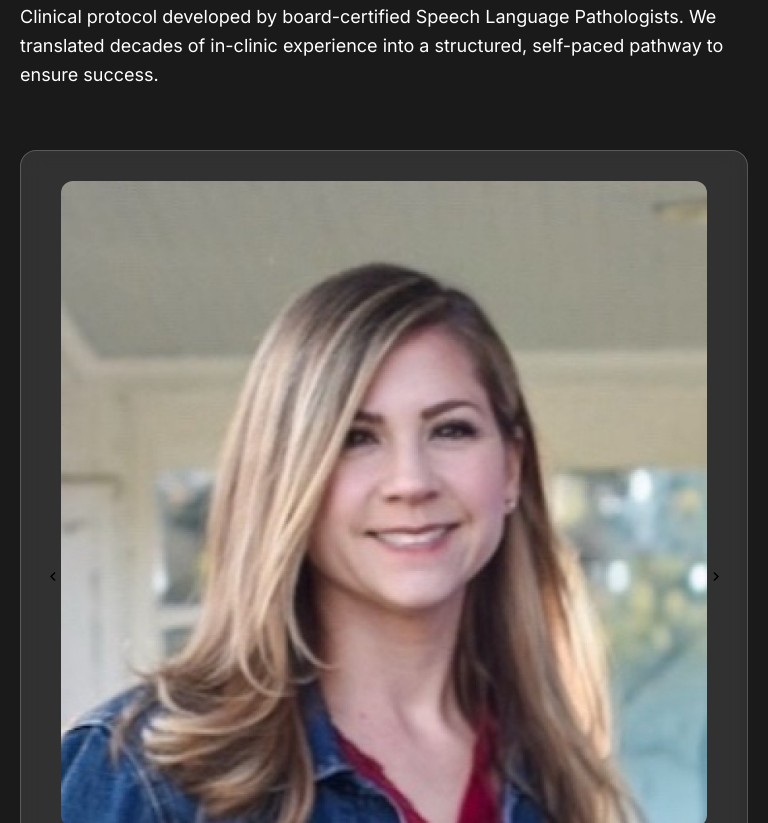
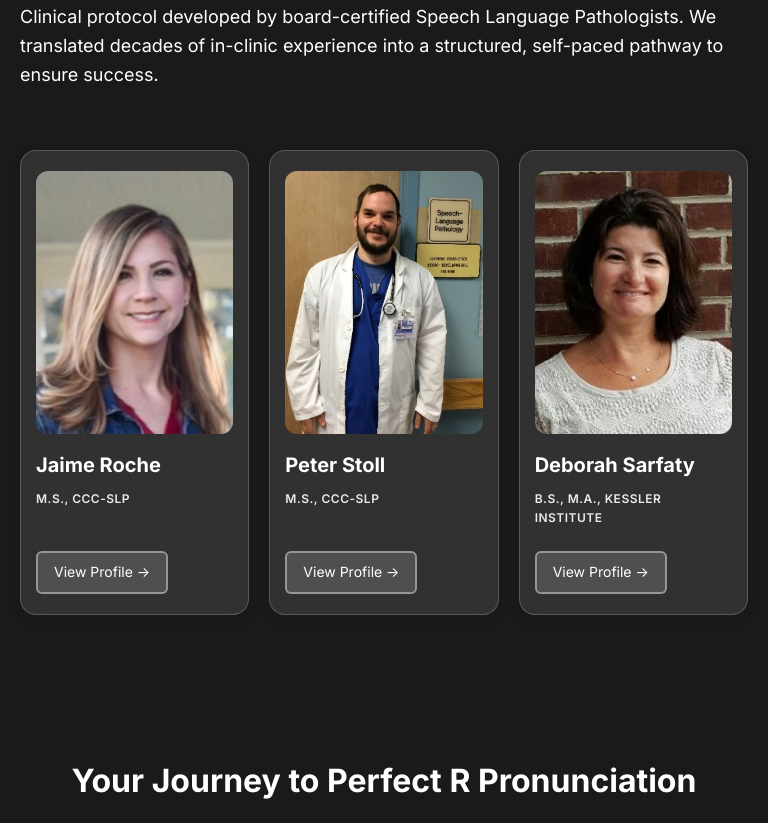
Before and after one commit to riser101/rhotacism-website, a website: page index.html in a window 768 px wide. Shown: the part 875-1698 px from the top of the page. Drawn offline with Linux system fonts and the light colour scheme; a script that the page names is missing.

```diff
--- a/index.html
+++ b/index.html
@@ -1002,7 +1002,45 @@
     display: none; /* Hidden on desktop */
 }
 
-@media (max-width: 1024px) {
+/* Tablet: show grid with 3 cards */
+@media (max-width: 1024px) and (min-width: 601px) {
+    .advisory-board .advisory-grid {
+        display: grid !important;
+        grid-template-columns: repeat(3, 1fr) !important;
+        gap: 20px !important;
+        max-width: 100% !important;
+        margin: 0 20px;
+    }
+
+    .advisory-board h2 {
+        font-size: 32px !important;
+    }
+
+    .advisory-board .advisor-card {
+        padding: 20px 15px !important;
+        width: 100% !important;
+    }
+
+    .advisory-board .advisor-avatar {
+        width: 100% !important;
+        aspect-ratio: 3 / 4 !important;
+        height: auto !important;
+        margin-bottom: 15px !important;
+        background-size: cover !important;
+        background-position: center top !important;
+    }
+
+    .mobile-carousel-container {
+        display: contents !important;
+    }
+
+    .carousel-navigation {
+        display: none !important;
+    }
+}
+
+/* Mobile: carousel */
+@media (max-width: 600px) {
     .advisory-board .advisory-grid {
         display: block !important;
         position: relative;
@@ -1025,13 +1063,14 @@
     }
 
     .advisory-board .advisor-avatar {
-        width: 160px !important;
-        height: 160px !important;
+        width: 200px !important;
+        aspect-ratio: 3 / 4 !important;
+        height: auto !important;
         margin-bottom: 20px !important;
         margin-left: auto !important;
         margin-right: auto !important;
         background-size: cover !important;
-        background-position: center center !important;
+        background-position: center top !important;
     }
 
     /* Mobile carousel styles */
@@ -1104,33 +1143,6 @@
     }
 }
 
-@media (max-width: 1024px) {
-    .advisory-board .advisor-avatar {
-        max-width: calc(100% - 40px) !important;
-        width: 100% !important;
-        height: auto !important;
-        aspect-ratio: 1 / 1 !important;
-        margin-left: auto !important;
-        margin-right: auto !important;
-        background-size: cover !important;
-        background-position: center center !important;
-    }
-
-    .advisory-board .advisor-card h4,
-    .advisory-board .advisor-card > div:not(.advisor-avatar) {
-        width: 100% !important;
-        padding-left: 20px !important;
-        padding-right: 20px !important;
-        text-align: left !important;
-    }
-
-    .advisory-board .advisor-card a {
-        display: inline-block !important;
-        width: auto !important;
-        margin-left: 20px !important;
-        text-align: left !important;
-    }
-}
 
 /* Responsive Design */
 @media (max-width: 1024px) {
@@ -1903,7 +1915,7 @@
             <h2 class="cta-title">Ready to Finally Fix Your R Sound?</h2>
             <p class="cta-subtitle">Join 100+ who've already transformed their speech. Start with a free assessment to see exactly what needs work.</p>
 
-            <a href="assessment.html" class="btn btn-primary assessment-cta" style="background: linear-gradient(135deg, #FF6B35 0%, #F7931E 100%); border: 4px solid #000000; color: white; font-weight: 600; font-size: 20px; padding: 20px 40px; border-radius: 8px; text-decoration: none; display: inline-block; margin-bottom: 20px; transition: background 0.3s ease;" onclick="gtag('event', 'start_assessment', { event_category: 'conversion', event_label: 'bottom_cta' });">Take Clinical Assessment</a>
+            <a href="assessment.html" class="btn btn-primary hero-main-cta" style="display: inline-flex;" onclick="gtag('event', 'start_assessment', { event_category: 'conversion', event_label: 'bottom_cta' });">Take Clinical Assessment</a>
 
             <div id="download-after-assessment" style="display: none; text-align: center;">
                 <p style="margin: 20px 0 10px 0; color: #666;">Ready to start your personalized program?</p>
```
